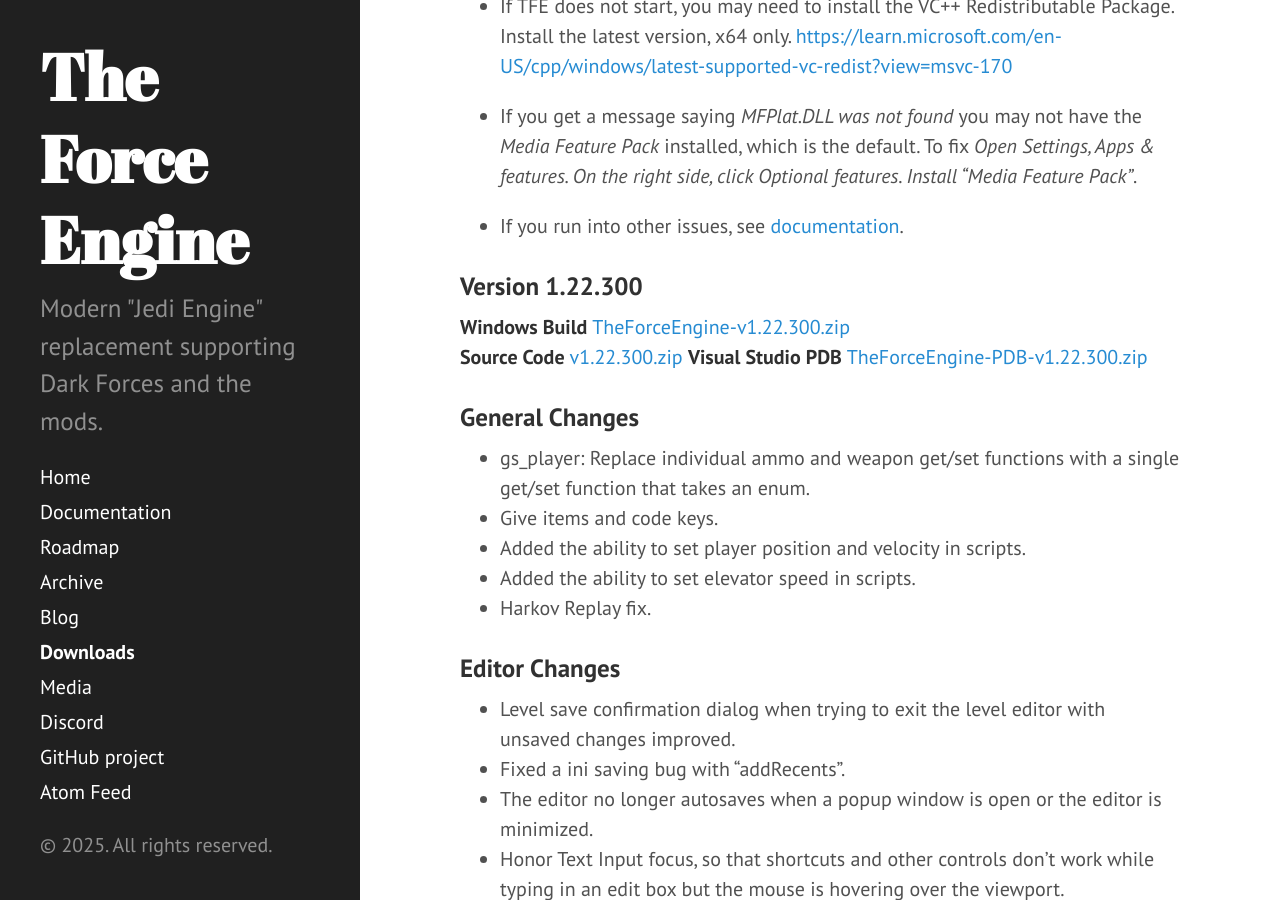
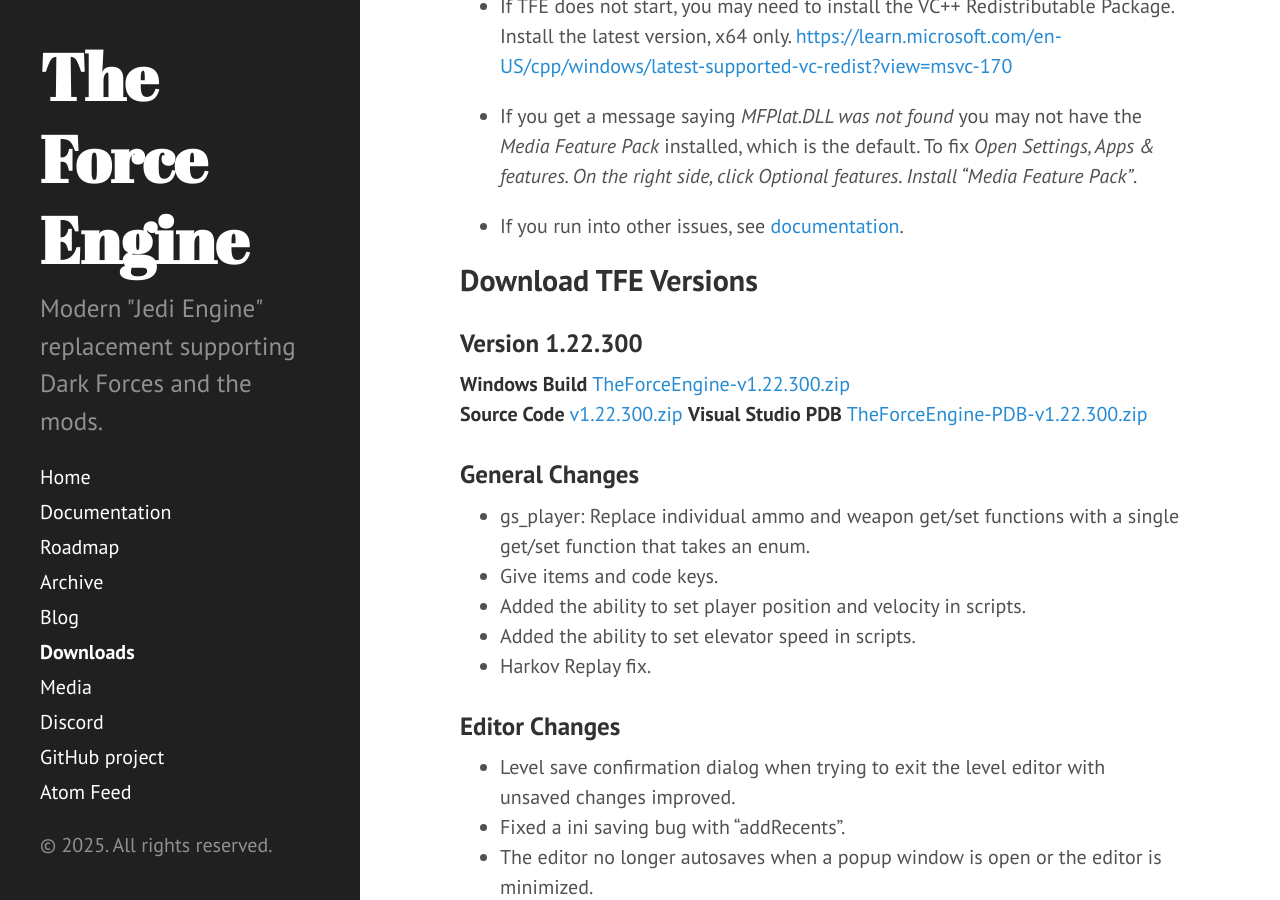
Before and after one commit to TheForceEngine/TheForceEngine.github.io, a Jekyll site: the page built from downloads.md, in a window 1280 px wide and 900 px high, scrolled down 982 px. Built offline with Jekyll 4.4.1, drawn with Linux system fonts in a browser that asks for light colours.

Commit message:
Update downloads.md

```diff
--- a/downloads.md
+++ b/downloads.md
@@ -28,6 +28,7 @@
 
 * If you run into other issues, see [documentation](https://theforceengine.github.io/Documentation.html).
 
+## Download TFE Versions
 ### Version 1.22.300
 **Windows Build** [TheForceEngine-v1.22.300.zip](https://github.com/luciusDXL/TheForceEngine/releases/download/v1.22.300/TheForceEngine-v1.22.300.zip) <br>
 **Source Code** [v1.22.300.zip](https://github.com/luciusDXL/TheForceEngine/archive/refs/tags/v1.22.300.zip)
@@ -58,7 +59,7 @@
 
 Another small iterative release with TFE Editor improvements.
 
-## Changes
+### Changes
 * Added the ability to invert the Y axis for camera rotation.
 * Added shortcuts for edit modes: draw, vertex, wall/surface, sector, and entity.
 * Added shortcuts for Resetting and Aligning the grid.
@@ -80,7 +81,7 @@
 
 A small iterative release with early TFE Editor improvements.
 
-## Changes
+### Changes
 * Added option to avoid waiting for process completion, this process is not completing correctly for at least one user.
   * If the Level Editor is crashing when you hit play to test, go to the **Level** menu > **User Preferences** > **Editing** > disable **On Play, wait for process completion**.
 * Cleans up the curve segment controls, so the number of segments is properly clamped (no more having to hit the key multiple times to see a change).
```
